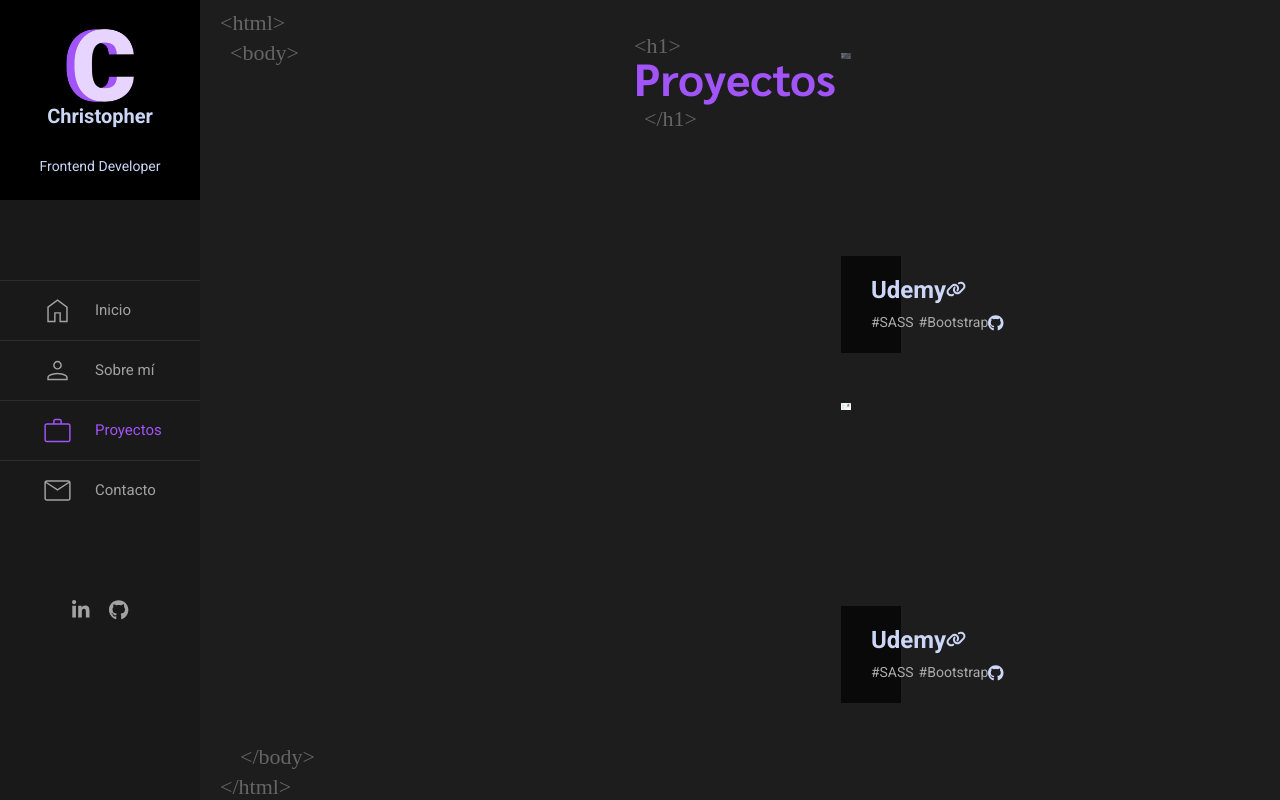
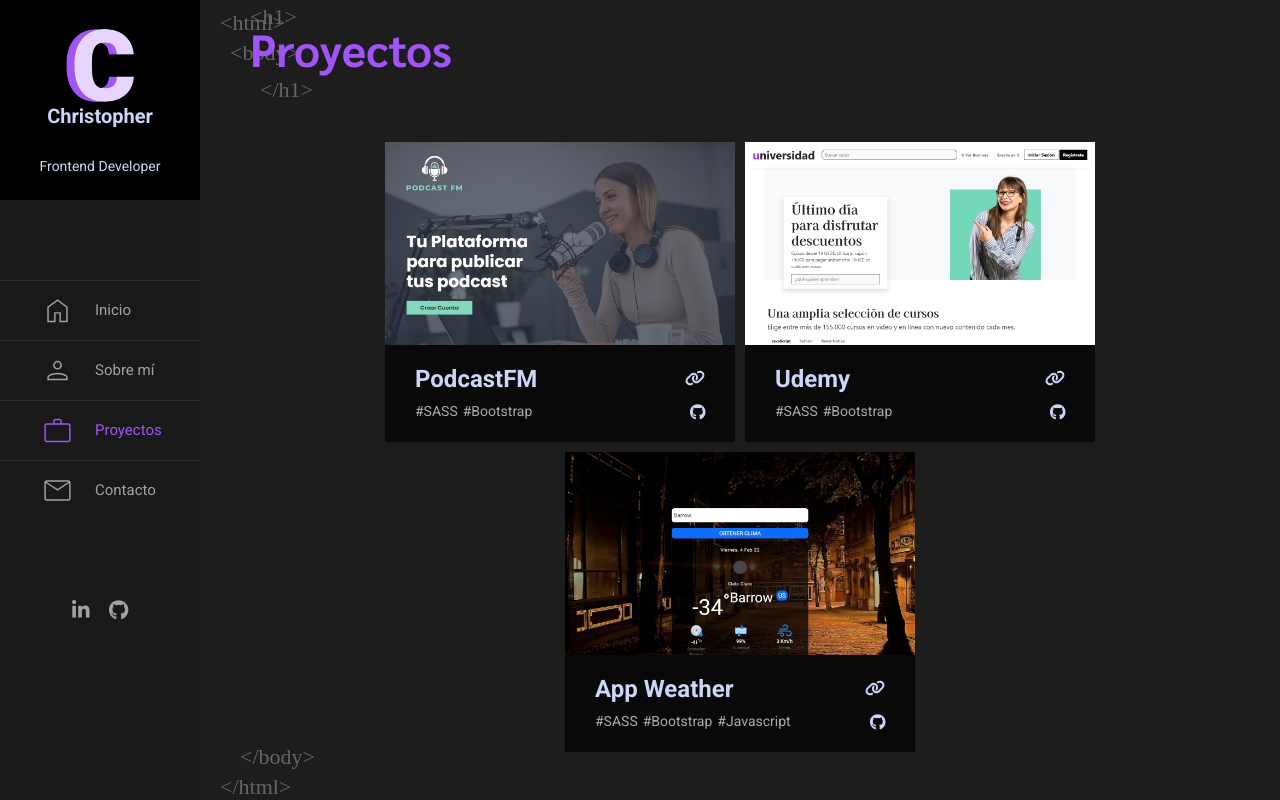
Before and after one commit to christopherqmendivel/portfolio_react, a React (Vite) app: page /proyectos in a window 1280 px wide. Built offline with nearby package versions, Linux system fonts and the light colour scheme; a web font is replaced by a local one.

Commit message:
proyects card v1 up

```diff
--- a/src/components/Proyects/proyects.jsx
+++ b/src/components/Proyects/proyects.jsx
@@ -4,18 +4,19 @@
 import { faLink } from '@fortawesome/free-solid-svg-icons';
 
 
-import podcastfm from '../../assets/imgs/podcastfm.jpg';
-import udemy from '../../assets/imgs/udemy.jpg';
+import podcastfmImg from '../../assets/imgs/podcastfm.jpg';
+import udemyImg from '../../assets/imgs/udemy.jpg';
+import weatherImg from '../../assets/imgs/weather.jpg';
 
 const ProyectoCard = () => {
     return (
         <section className='section'>
 
             <div className="card" data-item="css">
-                <img src={podcastfm} className="card-img" alt="Imagen del proyecto PodcastFM" />
+                <img src={podcastfmImg} className="card-img" alt="Imagen del proyecto PodcastFM" />
                 <div className="card-body">
                     <div className="proyecto">
-                        <h4 className="titulo">Udemy</h4>
+                        <h4 className="titulo">PodcastFM</h4>
                         <LinkExternal href="https://podcastfm.netlify.app/" icon={faLink} />
                     </div>
                     <div className="hash-link">
@@ -29,7 +30,7 @@
             </div>
 
             <div className="card" data-item="css">
-                <img src={udemy} className="card-img" alt="Imagen del proyecto Udemy" />
+                <img src={udemyImg} className="card-img" alt="Imagen del proyecto Udemy" />
                 <div className="card-body">
                     <div className="proyecto">
                         <h4 className="titulo">Udemy</h4>
@@ -41,6 +42,25 @@
                             <span className="categoria">#Bootstrap</span>
                         </div>
                         <LinkExternal href="https://github.com/christopherqmendivel/udempage" icon={faGithub} />
+                    </div>
+                </div>
+            </div>
+
+            <div className="card" data-item="css">
+                <img src={weatherImg} className="card-img" alt="App Weather" />
+                <div className="card-body">
+                    <div className="proyecto">
+                        <h4 className="titulo">App Weather</h4>
+                        <LinkExternal href="https://appweatherproyect.netlify.app/" icon={faLink} />
+                    </div>
+                    <div className="hash-link">
+                        <div className="hash">
+                            <span className="categoria">#SASS</span>
+                            <span className="categoria">#Bootstrap</span>
+                            <span className="categoria">#Javascript</span>
+
+                        </div>
+                        <LinkExternal href="https://github.com/christopherqmendivel/appweather" icon={faGithub} />
                     </div>
                 </div>
             </div>
--- a/src/pages/Proyectos.jsx
+++ b/src/pages/Proyectos.jsx
@@ -5,7 +5,7 @@
 function Proyectos() {
 
   return (
-    <div className="home about">
+    <div className="home about proyects">
       <span class="tag-init"></span>
 
       <main className="main-a">
--- a/src/styles/components/_proyect.scss
+++ b/src/styles/components/_proyect.scss
@@ -1,6 +1,19 @@
 @use '../base/variables' as v;
 @use '../base/mixins' as m;
 
+
+.proyects {
+    .main-a {
+        flex-direction: column;
+
+        .title {
+            @include m.tablet {
+                padding-left: 3rem;
+            }
+        }
+    }
+
+}
 
 .proyect {
     width: 100%;
@@ -15,12 +28,25 @@
 }
 
 
+.section {
+    display: flex;
+    justify-content: center;
+    flex-wrap: wrap;
+}
+
 .card {
     position: relative;
     width: 100%;
     height: 30rem;
     margin: 0.5rem;
-    margin-bottom: 5rem;
+
+    &:last-child {
+        margin-bottom: 3rem;
+    }
+
+    @include m.tablet {
+        width: 35rem;
+    }
 
     .card-img {
         position: absolute;
```
Also changed, not shown: src/assets/imgs/weather.jpg (added).
